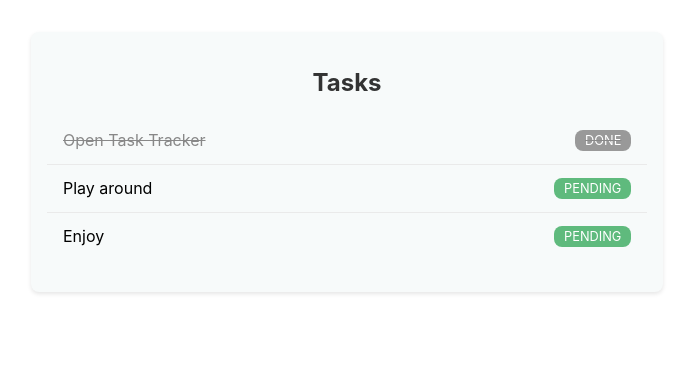
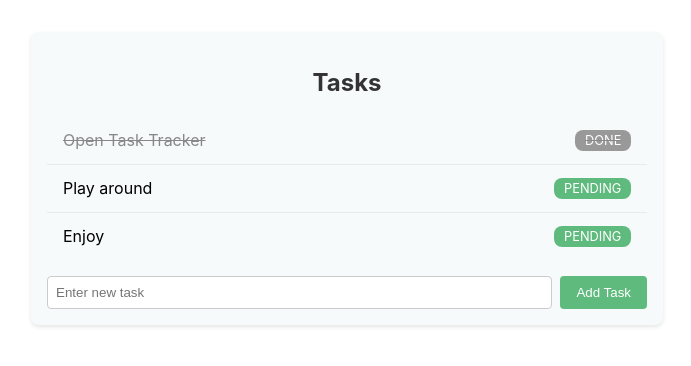
Before and after one commit to aaronfc/ten-in-twelve-2023, a React (Create React App) app in the folder 1-task-tracker/: page / in a window 1280 px wide. Shown: the top 366 px of the page, without its empty margins (293-984 px from the left). Built offline with nearby package versions, Linux system fonts and the light colour scheme.

Commit message:
Add tasks addition.
- Add capability to add new tasks.
- New tasks are added at the end of the list.
- We support both enter key and button click.

```diff
--- a/1-task-tracker/src/TaskList.css
+++ b/1-task-tracker/src/TaskList.css
@@ -1,3 +1,5 @@
+/* Task list */
+
 .task-list {
     max-width: 600px;
     margin: 2rem auto;
@@ -48,3 +50,33 @@
 .task-list .task.completed .status {
     background: #999;
 }
+
+/* Input */
+
+.task-input {
+    display: flex;
+    justify-content: space-between;
+    margin-top: 1rem;
+}
+
+.task-input input {
+    flex-grow: 1;
+    padding: 0.5rem;
+    border: 1px solid #ccc;
+    border-radius: 4px;
+    margin-right: 0.5rem;
+}
+
+.task-input button {
+    padding: 0.5rem 1rem;
+    background-color: #5fba7d;
+    color: white;
+    border: none;
+    border-radius: 4px;
+    cursor: pointer;
+    transition: background-color 0.3s;
+}
+
+.task-input button:hover {
+    background-color: #4da06d;
+}
--- a/1-task-tracker/src/TaskList.js
+++ b/1-task-tracker/src/TaskList.js
@@ -1,10 +1,12 @@
-import React, {useEffect} from 'react';
+import {useState, useEffect} from 'react';
 import './TaskList.css'; // Make sure to import the CSS file
 
 
 export default function TaskList() {
-  const [tasks, setTasks] = React.useState(null);
+  const [tasks, setTasks] = useState(null);
+  const [newTaskTitle, setNewTaskTitle] = useState('');
 
+  // Load tasks initially.
   useEffect(() => {
     const storedTasks = localStorage.getItem('tasks');
     if (storedTasks) {
@@ -18,11 +20,41 @@ export default function TaskList() {
     }
   }, []);
 
+  // Save changes on localStorage.
   useEffect(() => {
     if (tasks) {
       localStorage.setItem('tasks', JSON.stringify(tasks));
     }
   }, [tasks]);
+
+  // Handler to add a new task.
+  const addNewTask = () => {
+    // Ignore empty tasks.
+    if (newTaskTitle.trim() === '') return;
+
+    // Add the new task to the list.
+    const newTask = {
+      id: tasks.length + 1, // TODO Reimplement these IDs.
+      title: newTaskTitle,
+      completed: false,
+    };
+    setTasks([...tasks, newTask]);
+
+    // Reset the input field after adding the task.
+    setNewTaskTitle('');
+  };
+
+  // Handler to handle the input change.
+  const handleInputChange = (event) => {
+    setNewTaskTitle(event.target.value);
+  };
+
+  // Handler to handle pressing the Enter key in the input.
+  const handleKeyPress = (event) => {
+    if (event.key === 'Enter') {
+      addNewTask();
+    }
+  };
 
   const toggle = (id) => {
     setTasks(tasks.map(task => {
@@ -48,6 +80,16 @@ export default function TaskList() {
       {tasks && <ul>
         {tasks.map((task, index) => (<li key={index}><Task task={task}/></li>))}
       </ul> || <marquee>Loading...</marquee>}
+      <div className="task-input">
+        <input
+          type="text"
+          value={newTaskTitle}
+          onChange={handleInputChange}
+          onKeyPress={handleKeyPress}
+          placeholder="Enter new task"
+        />
+        <button onClick={addNewTask}>Add Task</button>
+      </div>
     </div>
   );
 }
```
